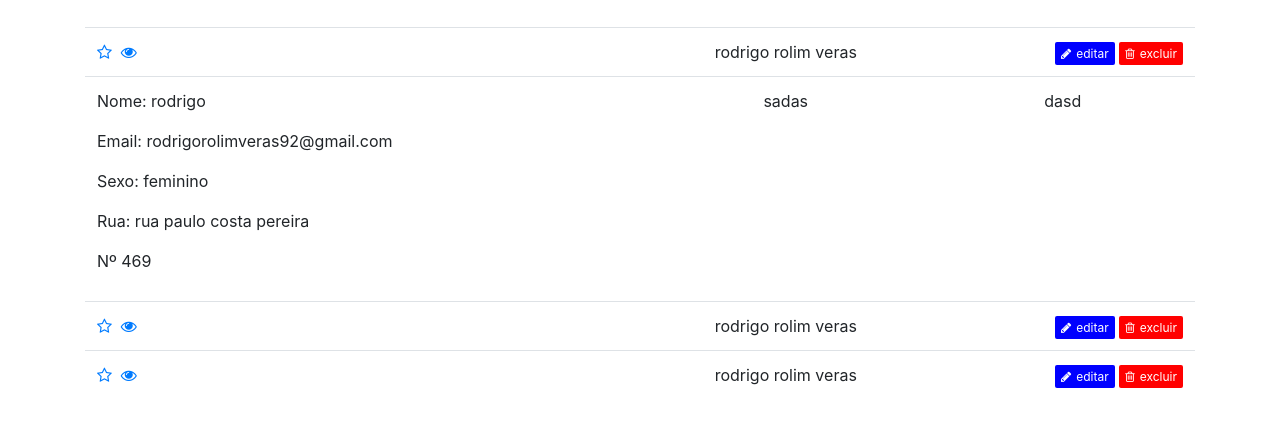
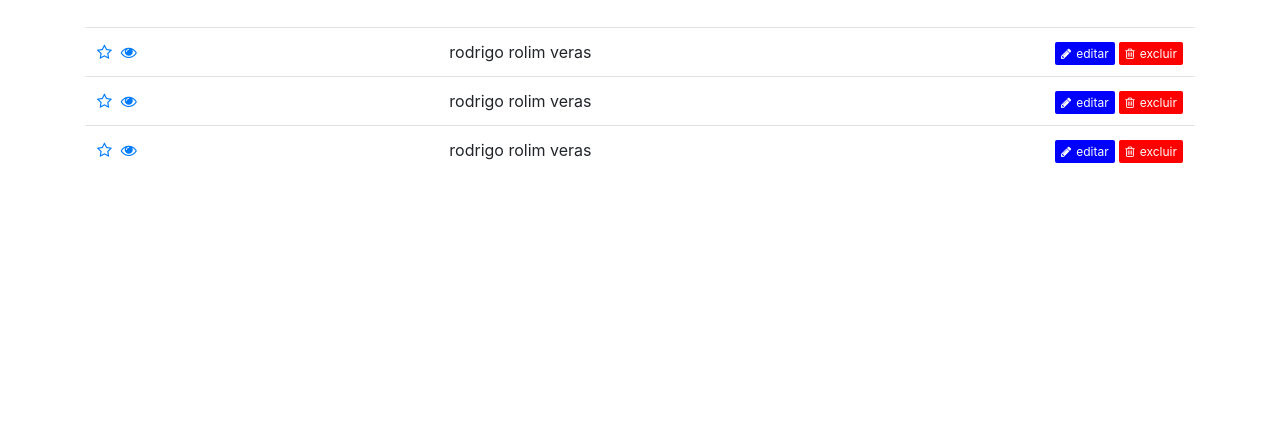
Before and after one commit to rodrigoRolim/TreinamentoForlogic, a plain HTML site: page agenda.html in a window 1280 px wide. Shown: the part 167-594 px from the top of the page. Drawn offline with nearby package versions, Linux system fonts and the light colour scheme.

Commit message:
tela de agenda

```diff
--- a/agenda.html
+++ b/agenda.html
@@ -6,6 +6,7 @@
     <meta http-equiv="X-UA-Compatible" content="ie=edge">
     <link rel="stylesheet" href="https://maxcdn.bootstrapcdn.com/bootstrap/4.0.0/css/bootstrap.min.css"
     integrity="sha384-Gn5384xqQ1aoWXA+058RXPxPg6fy4IWvTNh0E263XmFcJlSAwiGgFAW/dAiS6JXm" crossorigin="anonymous">
+    <script src=https://ajax.googleapis.com/ajax/libs/jquery/3.2.1/jquery.min.js></script>
     <link rel="stylesheet" href="../font-awesome-4.7.0/font-awesome-4.7.0/css/font-awesome.min.css">
     <title>Document</title>
     <style>
@@ -46,9 +47,8 @@
             cursor: pointer;
         }
 
-        #info{
+        #infor{
             width:100%;
-
             display: none;
         }
 
@@ -76,7 +76,7 @@
 
                     </thead>
                     <tbody>
-                        <tr onclick="document.getElementById('info').style.display='inline-block';">
+                        <tr id="row">
                             <th scope="row" style="text-align:left">
                                 <a href=""><i class="fa fa-star-o" aria-hidden="true"></i></a>
                                 <a href=""><i class="fa fa-eye" aria-hidden="true"></i></a>
@@ -87,7 +87,7 @@
                                 <a href="#2" class="bt-edex" id="ex"><i class="fa fa-trash-o" aria-hidden="true"></i>excluir</a>
                             </td>
                         </tr>
-                        <tr >
+                        <tr id="infor">
 
                             <td style="text-align:left">
                                 <div>
@@ -99,8 +99,8 @@
 
                                 </div>
                             </td>
-                        <td>sadas</td>
-                        <td>dasd</td>
+                        <td></td>
+                        <td></td>
 
                         </tr>
                         <tr>
@@ -131,9 +131,6 @@
         </div>
 
     </div>
-    <script>
-        var linha = document.getElementById("row");
-
-    </script>
+    <script src="script.js"></script>
 </body>
 </html>
```
